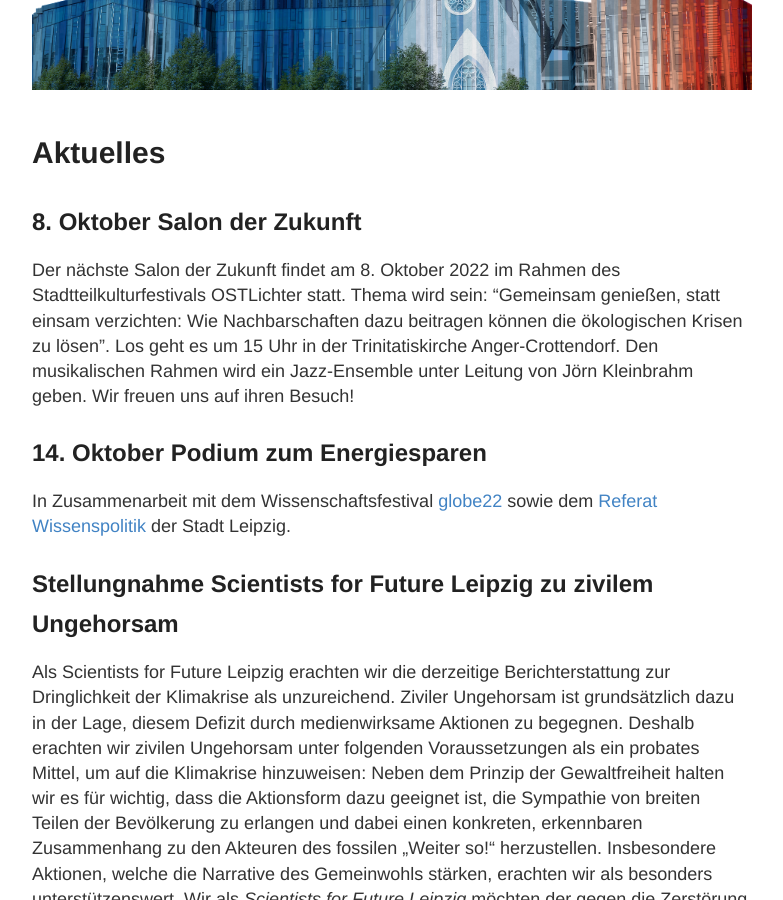
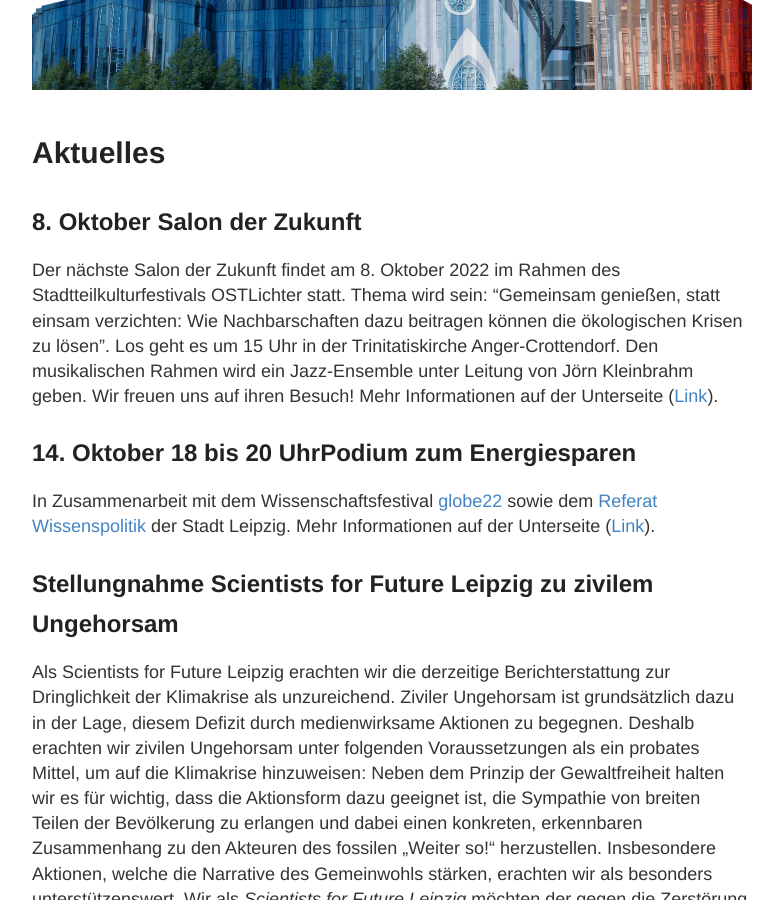
Before and after one commit to s4f-leipzig/s4f-leipzig.github.io, a Jekyll site: the page built from index.md, in a window 1280 px wide and 900 px high, scrolled down 330 px. Shown: the whole window, without its empty margins (248-1031 px from the left). Built offline with Jekyll 4.4.1, drawn with Linux system fonts in a browser that asks for light colours.

Commit message:
Update index.md

```diff
--- a/index.md
+++ b/index.md
@@ -4,10 +4,10 @@ title: Aktuelles
 ---
 
 <h2>8. Oktober <a href="https://s4f-leipzig.de/salon/">Salon</a> der Zukunft</h2>
-Der nächste Salon der Zukunft findet am 8. Oktober 2022 im Rahmen des Stadtteilkulturfestivals OSTLichter statt. Thema wird sein: "Gemeinsam genießen, statt einsam verzichten: Wie Nachbarschaften dazu beitragen können die ökologischen Krisen zu lösen". Los geht es um 15 Uhr in der Trinitatiskirche Anger-Crottendorf. Den musikalischen Rahmen wird ein Jazz-Ensemble unter Leitung von Jörn Kleinbrahm geben. Wir freuen uns auf ihren Besuch!
+Der nächste Salon der Zukunft findet am 8. Oktober 2022 im Rahmen des Stadtteilkulturfestivals OSTLichter statt. Thema wird sein: "Gemeinsam genießen, statt einsam verzichten: Wie Nachbarschaften dazu beitragen können die ökologischen Krisen zu lösen". Los geht es um 15 Uhr in der Trinitatiskirche Anger-Crottendorf. Den musikalischen Rahmen wird ein Jazz-Ensemble unter Leitung von Jörn Kleinbrahm geben. Wir freuen uns auf ihren Besuch! Mehr Informationen auf der Unterseite (<a href="https://s4f-leipzig.de/salon/">Link</a>).
 
-<h2>14. Oktober <a href="https://s4f-leipzig.de/podium/">Podium</a> zum Energiesparen</h2>
-In Zusammenarbeit mit dem Wissenschaftsfestival <a href="https://www.globe-festival.de/">globe22</a> sowie dem <a href="https://www.leipzig.de/buergerservice-und-verwaltung/aemter-und-behoerdengaenge/behoerden-und-dienstleistungen/dienststelle/referat-wissenspolitik-0117">Referat Wissenspolitik</a> der Stadt Leipzig.
+<h2>14. Oktober 18 bis 20 Uhr<a href="https://s4f-leipzig.de/podium/">Podium</a> zum Energiesparen</h2>
+In Zusammenarbeit mit dem Wissenschaftsfestival <a href="https://www.globe-festival.de/">globe22</a> sowie dem <a href="https://www.leipzig.de/buergerservice-und-verwaltung/aemter-und-behoerdengaenge/behoerden-und-dienstleistungen/dienststelle/referat-wissenspolitik-0117">Referat Wissenspolitik</a> der Stadt Leipzig. Mehr Informationen auf der Unterseite (<a href="https://s4f-leipzig.de/podium/">Link</a>).
 
 <h2>Stellungnahme Scientists for Future Leipzig zu zivilem Ungehorsam</h2>
 Als Scientists for Future Leipzig erachten wir die derzeitige Berichterstattung zur Dringlichkeit der
```
